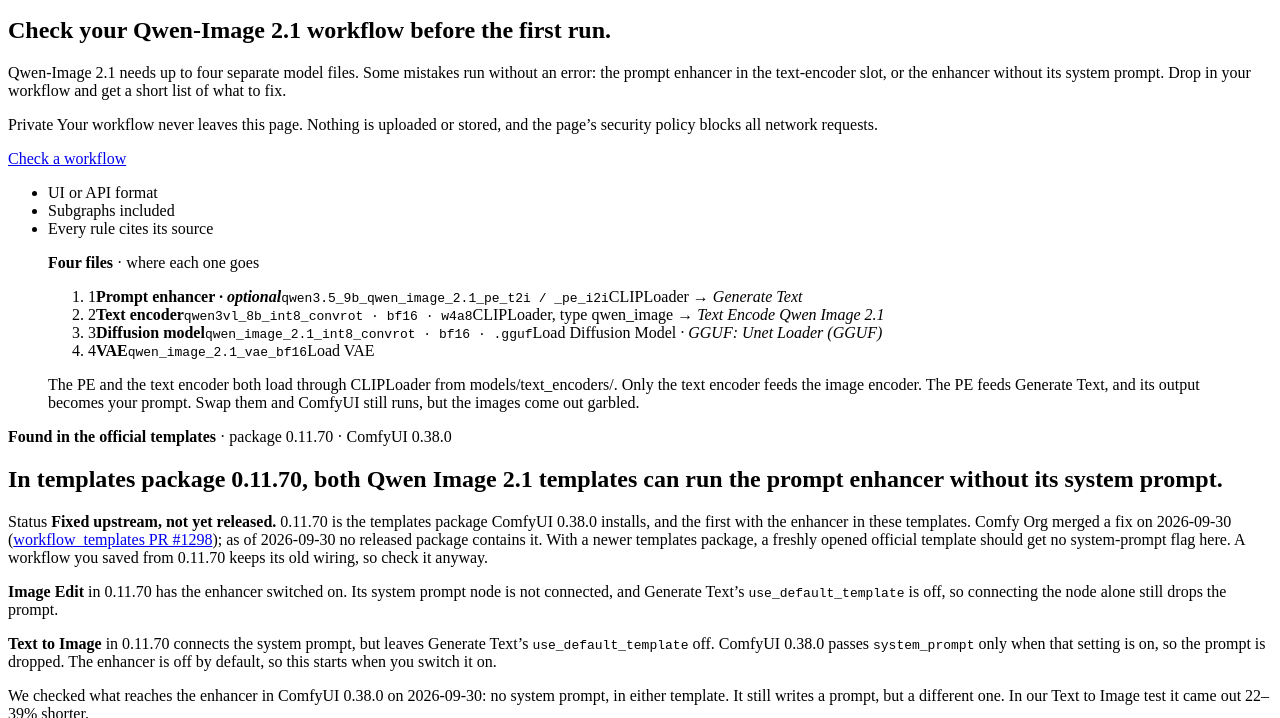
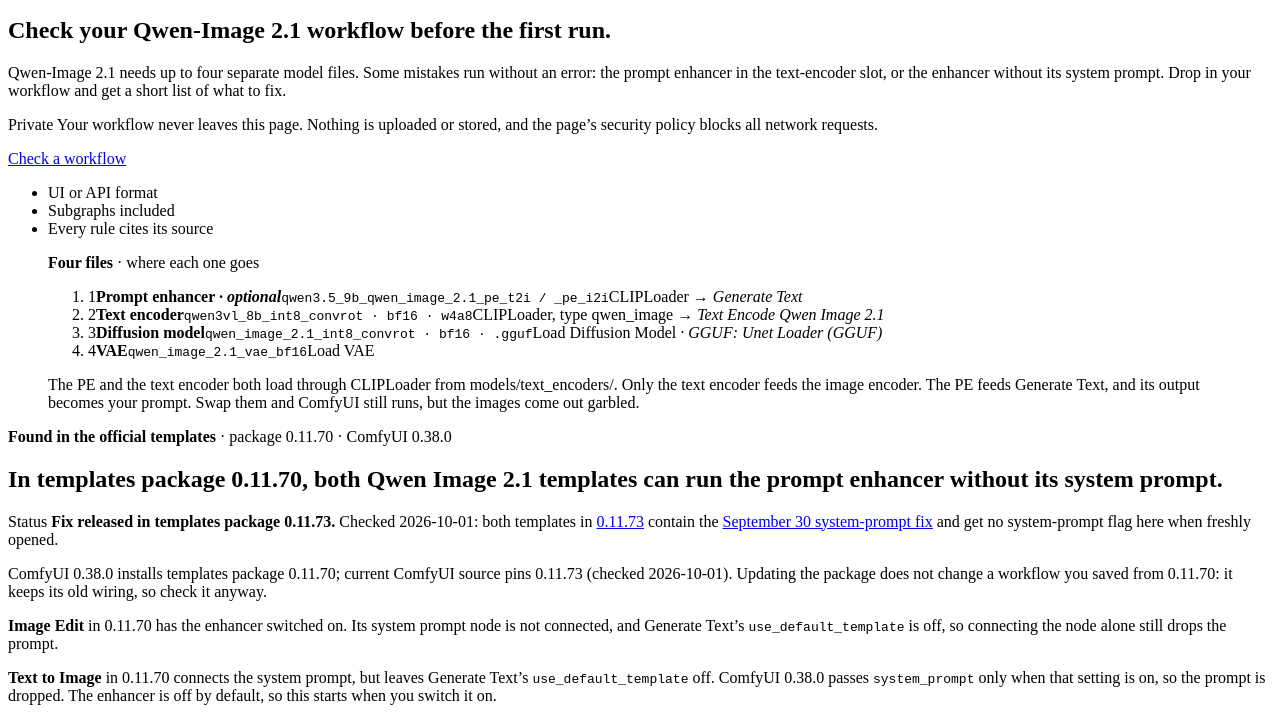
Before and after one commit to CyberNative-AI/comfy-qwen-preflight, a website with bundled scripts: page index.html in a window 1280 px wide. Shown: the part 95-813 px from the top of the page. Built offline with nearby package versions, Linux system fonts and the light colour scheme; files whose address does not match are found by name.

Commit message:
Name the released template fix and preserve saved-workflow guidance

```diff
--- a/index.html
+++ b/index.html
@@ -58,7 +58,8 @@
           <h2 id="finding-title">In templates package 0.11.70, both Qwen Image 2.1 templates can run the prompt enhancer without its system prompt.</h2>
         </div>
         <div class="finding-body">
-          <p class="upstream"><span class="label">Status</span> <b>Fixed upstream, not yet released.</b> 0.11.70 is the templates package ComfyUI 0.38.0 installs, and the first with the enhancer in these templates. Comfy Org merged a fix on 2026-09-30 (<a href="https://github.com/Comfy-Org/workflow_templates/pull/1298" rel="noopener noreferrer">workflow_templates PR #1298</a>); as of 2026-09-30 no released package contains it. With a newer templates package, a freshly opened official template should get no system-prompt flag here. A workflow you saved from 0.11.70 keeps its old wiring, so check it anyway.</p>
+          <p class="upstream"><span class="label">Status</span> <b>Fix released in templates package 0.11.73.</b> Checked 2026-10-01: both templates in <a href="https://pypi.org/project/comfyui-workflow-templates/0.11.73/" rel="noopener noreferrer">0.11.73</a> contain the <a href="https://github.com/Comfy-Org/workflow_templates/pull/1298" rel="noopener noreferrer">September 30 system-prompt fix</a> and get no system-prompt flag here when freshly opened.</p>
+          <p class="upstream">ComfyUI 0.38.0 installs templates package 0.11.70; current ComfyUI source pins 0.11.73 (checked 2026-10-01). Updating the package does not change a workflow you saved from 0.11.70: it keeps its old wiring, so check it anyway.</p>
           <p><b>Image Edit</b> in 0.11.70 has the enhancer switched on. Its system prompt node is not connected, and Generate Text’s <code>use_default_template</code> is off, so connecting the node alone still drops the prompt.</p>
           <p><b>Text to Image</b> in 0.11.70 connects the system prompt, but leaves Generate Text’s <code>use_default_template</code> off. ComfyUI 0.38.0 passes <code>system_prompt</code> only when that setting is on, so the prompt is dropped. The enhancer is off by default, so this starts when you switch it on.</p>
           <p>We checked what reaches the enhancer in ComfyUI 0.38.0 on 2026-09-30: no system prompt, in either template. It still writes a prompt, but a different one. In our Text to Image test it came out 22–39% shorter.</p>
```
Also changed, not shown: README.md.
